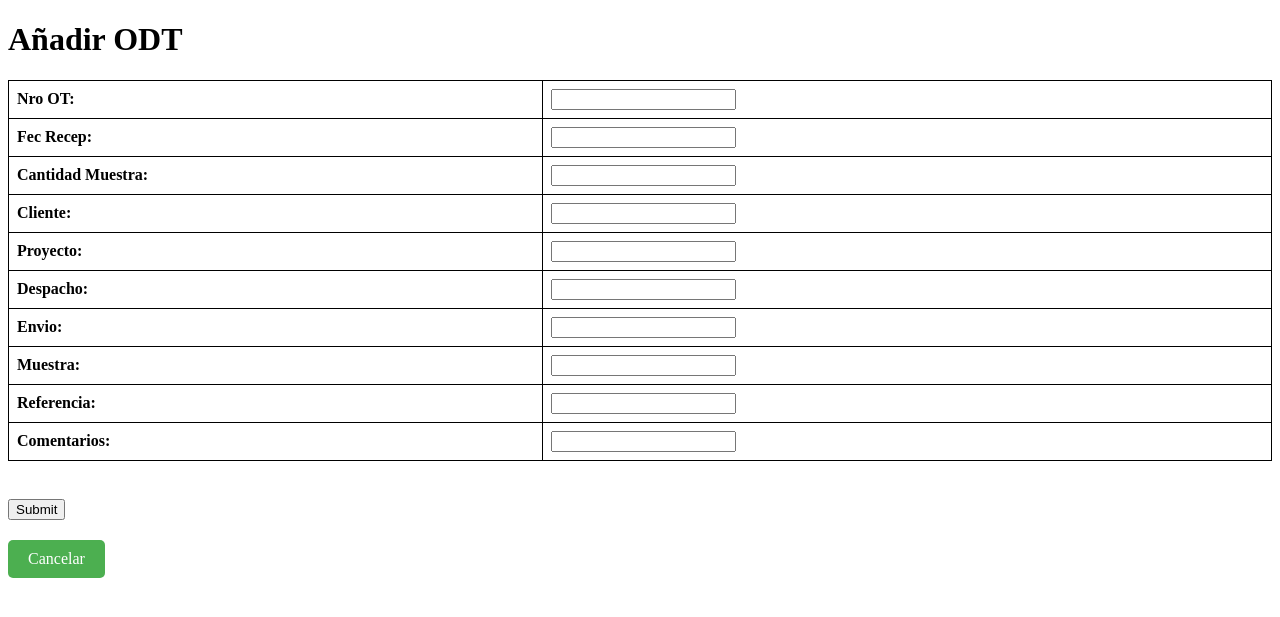
After one commit to Luis122002/Repo-Ciqimet, a Django app: template templates/Form.html in a window 1280 px wide. The commit adds this page. Shown: the top 617 px of the page. Run offline with Django 4.2, Linux system fonts and the light colour scheme; the template is opened without the code that fills it: values that come from a table or form of the project are taken from there, others are empty.

Commit message:
add
funcion add

```diff
--- a/api/forms.py
+++ b/api/forms.py
@@ -1,4 +1,14 @@
 from django import forms
 from django.contrib.auth.forms import UserCreationForm, UserChangeForm
 from django.contrib.auth.password_validation import CommonPasswordValidator, validate_password
-from .models import User
+from .models import User, ODT
+
+
+
+class FormODT(forms.ModelForm):
+    class Meta:
+        model = ODT
+        fields = '__all__'
+
+    def __init__(self, *args, **kwargs):
+        super().__init__(*args, **kwargs)
--- a/api/urls.py
+++ b/api/urls.py
@@ -5,5 +5,6 @@ from . import views
 urlpatterns = [
     path('register/', views.login),
     path('index/',views.Main),
+    path('AddODT/',views.AddODT),
     path('ODT/',views.ODT_Module)
 ]
--- /dev/null
+++ b/templates/Form.html
@@ -0,0 +1,46 @@
+<!DOCTYPE html>
+<html lang="en">
+<head>
+    <meta charset="UTF-8">
+    <meta name="viewport" content="width=device-width, initial-scale=1.0">
+    <title>Data Display</title>
+    <style>
+        table {
+            width: 100%;
+            border-collapse: collapse;
+            margin-bottom: 20px;
+        }
+        table, th, td {
+            border: 1px solid black;
+        }
+        th, td {
+            padding: 8px;
+            text-align: left;
+        }
+        .redirect-button {
+            display: inline-block;
+            margin: 20px 0;
+            padding: 10px 20px;
+            background-color: #4CAF50;
+            color: white;
+            text-decoration: none;
+            border-radius: 5px;
+            text-align: center;
+        }
+    </style>
+</head>
+<body>
+    <h1>Añadir ODT</h1>
+    <div class="alert alert-dark dispaly-1 text-end bodyInfoPage container-xxl jus">
+        <form action="" method="post">
+            {% csrf_token %}
+            <table>
+                {{ form.as_table }}
+            </table>
+            <br/>
+            <input type="submit" class="btn btn-success btn-lg">
+        </form>
+    </div>
+    <a href="/api/index/" class="redirect-button">Cancelar</a>
+</body>
+</html>
--- a/templates/ODT-Site.html
+++ b/templates/ODT-Site.html
@@ -66,5 +66,6 @@
         </tbody>
     </table>
     <a href="/api/index/" class="redirect-button">Menú</a>
+    <a href="/api/AddODT/" class="redirect-button">Añadir</a>
 </body>
 </html>
```
Also changed, not shown: api/views.py (+12 -0 lines).
